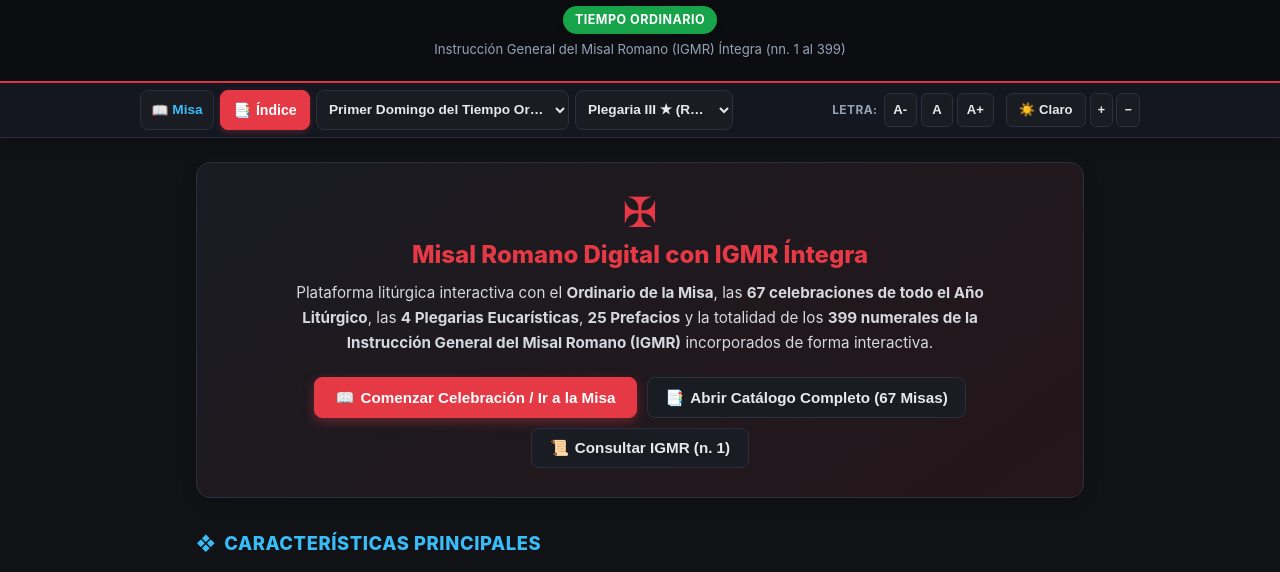
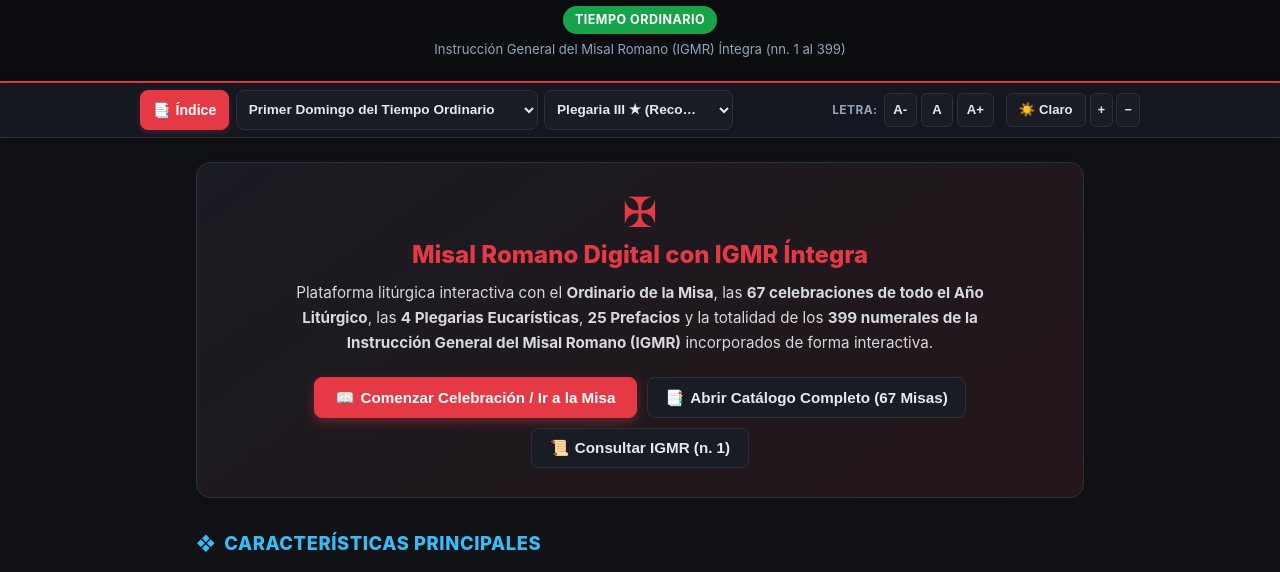
Before and after one commit to rodrigoquezadab/MisalIGMR, a plain HTML site: page index.html in a window 1280 px wide. Shown: the part 175-747 px from the top of the page. Drawn offline with Linux system fonts and the light colour scheme.

Commit message:
Refactor: simplificar barra de herramientas eliminando botón redundante y optimizando flujo del logo e inicio

```diff
--- a/index.html
+++ b/index.html
@@ -996,25 +996,6 @@
       display: block;
     }
 
-    .btn-view-toggle {
-      background: var(--card-bg);
-      color: var(--speaker-color);
-      border: 1px solid var(--border-color);
-      border-radius: 8px;
-      padding: 0.45rem 0.65rem;
-      font-size: 0.85rem;
-      font-weight: 700;
-      cursor: pointer;
-      display: inline-flex;
-      align-items: center;
-      gap: 4px;
-      min-height: 40px;
-      transition: all 0.15s ease;
-    }
-    .btn-view-toggle:hover {
-      border-color: var(--primary-color);
-      color: var(--primary-color);
-    }
 
     /* Portada de Inicio (Home Page) */
     .home-hero-card {
@@ -1254,12 +1235,8 @@
   <!-- Barra de Herramientas Flotante / Sticky Mobile-First -->
   <nav class="toolbar-nav" aria-label="Herramientas del Misal">
     <div class="toolbar-container">
-      <!-- Fila Superior en Móvil: Navegación de Vistas, Misas y Plegarias -->
+      <!-- Fila Superior en Móvil: Navegación de Misas y Plegarias -->
       <div class="toolbar-row toolbar-row-primary">
-        <button type="button" id="btnViewToggle" class="btn-view-toggle" onclick="toggleViewMode()" title="Alternar entre Inicio y la Misa">
-          <span id="btnViewIcon">🏠</span>
-          <span id="btnViewLabel">Inicio</span>
-        </button>
         <button type="button" class="btn-drawer-toggle" onclick="toggleDrawer(true)" title="Abrir Catálogo de Misas">
           <span class="btn-icon">📑</span>
           <span class="btn-text">Índice</span>
@@ -4004,29 +3981,15 @@
       currentView = viewName;
       const homeView = document.getElementById('homeView');
       const massView = document.getElementById('massView');
-      const btnIcon = document.getElementById('btnViewIcon');
-      const btnLabel = document.getElementById('btnViewLabel');
 
       if (viewName === 'home') {
         if (homeView) homeView.classList.add('active');
         if (massView) massView.classList.remove('active');
-        if (btnIcon) btnIcon.innerText = '📖';
-        if (btnLabel) btnLabel.innerText = 'Misa';
       } else {
         if (homeView) homeView.classList.remove('active');
         if (massView) massView.classList.add('active');
-        if (btnIcon) btnIcon.innerText = '🏠';
-        if (btnLabel) btnLabel.innerText = 'Inicio';
       }
       window.scrollTo({ top: 0, behavior: 'smooth' });
-    }
-
-    function toggleViewMode() {
-      if (currentView === 'home') {
-        switchView('mass');
-      } else {
-        switchView('home');
-      }
     }
 
     function refreshIndexAndHome() {
@@ -4067,6 +4030,18 @@
       quickSelect.innerHTML = '';
       drawerList.innerHTML = '';
 
+      // Opción de Portada e Inicio en el Índice
+      const homeItem = document.createElement('div');
+      homeItem.className = 'drawer-item' + (currentView === 'home' ? ' active' : '');
+      homeItem.style.borderLeft = '3px solid var(--primary-color)';
+      homeItem.style.marginBottom = '8px';
+      homeItem.onclick = () => {
+        switchView('home');
+        toggleDrawer(false);
+      };
+      homeItem.innerHTML = '<span>🏠 Portada y Guía de Inicio</span><span style="font-size:0.75rem; opacity:0.8;">Info</span>';
+      drawerList.appendChild(homeItem);
+
       let currentCat = '';
 
       liturgiaData.misas.forEach(m => {
@@ -4086,10 +4061,11 @@
         }
 
         const item = document.createElement('div');
-        item.className = 'drawer-item' + (m.id === currentMassId ? ' active' : '');
+        item.className = 'drawer-item' + (m.id === currentMassId && currentView === 'mass' ? ' active' : '');
         item.id = 'drawer-item-' + m.id;
         item.onclick = () => {
           selectMass(m.id);
+          switchView('mass');
           toggleDrawer(false);
         };
         item.innerHTML = '<span>' + m.nombre + '</span><span style="font-size:0.75rem; opacity:0.8;">' + m.tiempo + '</span>';
@@ -4196,6 +4172,9 @@
       const chosenPrayer = explicitPrayer || rec;
       selectPrayer(chosenPrayer);
 
+      // Conmutar a la vista de la Misa
+      switchView('mass');
+
       localStorage.setItem('misal-mass-id', m.id);
     }
 
```
Also changed, not shown: build_complete_app.js (+18 -39 lines), generate_full_misal.js (+18 -39 lines), misal.html (+18 -39 lines).
